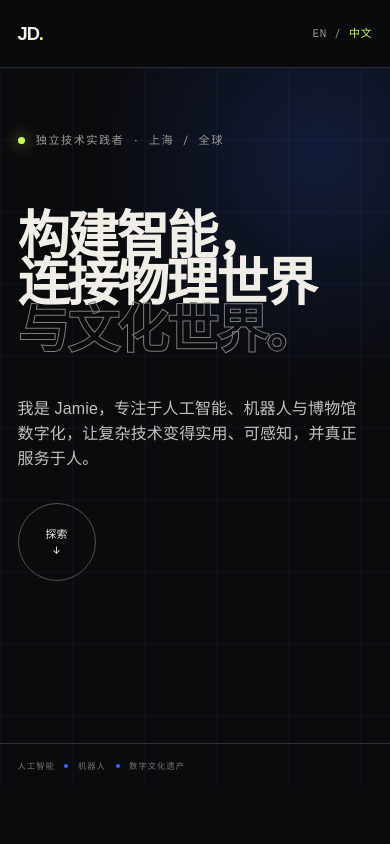
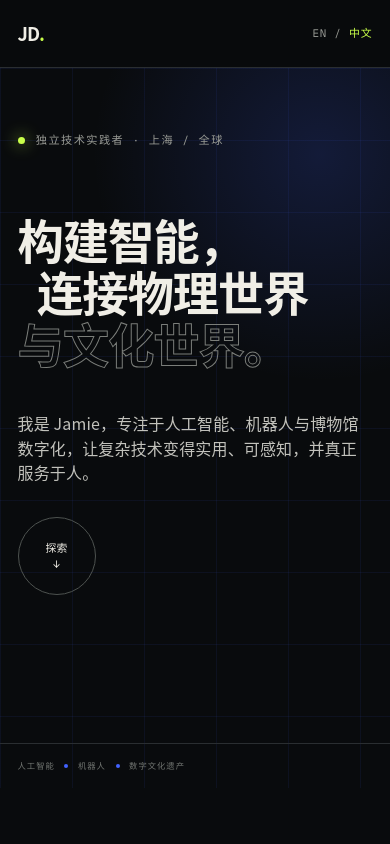
Before and after one commit to midorigb/homepage, a Next.js app: page /zh in a window 390 px wide. Shown: the top 844 px of the page. Built offline with nearby package versions, Linux system fonts and the light colour scheme.

Commit message:
Improve Chinese headline typography

```diff
--- a/app/globals.css
+++ b/app/globals.css
@@ -94,6 +94,7 @@ nav a:hover,
 }
 
 main[lang="zh-CN"] {
+  font-family: "PingFang SC", "Noto Sans CJK SC", "Microsoft YaHei", sans-serif;
   letter-spacing: 0.01em;
 }
 
@@ -159,12 +160,23 @@ main[lang="zh-CN"] footer h2 {
   letter-spacing: -0.075em;
 }
 
+main[lang="zh-CN"] .hero h1 {
+  max-width: 1120px;
+  font-size: clamp(3.2rem, 7.5vw, 7.8rem);
+  line-height: 1.08;
+  letter-spacing: -0.035em;
+}
+
 .hero h1 span {
   display: block;
 }
 
 .hero h1 span:nth-child(1) {
   margin-left: 8vw;
+}
+
+main[lang="zh-CN"] .hero h1 span:nth-child(1) {
+  margin-left: 5vw;
 }
 
 .hero h1 .outline {
@@ -531,6 +543,12 @@ footer h2 {
     line-height: 0.91;
   }
 
+  main[lang="zh-CN"] .hero h1 {
+    font-size: 2.9rem;
+    line-height: 1.12;
+    letter-spacing: -0.025em;
+  }
+
   .hero-footer {
     align-items: flex-start;
     flex-direction: column;
```
